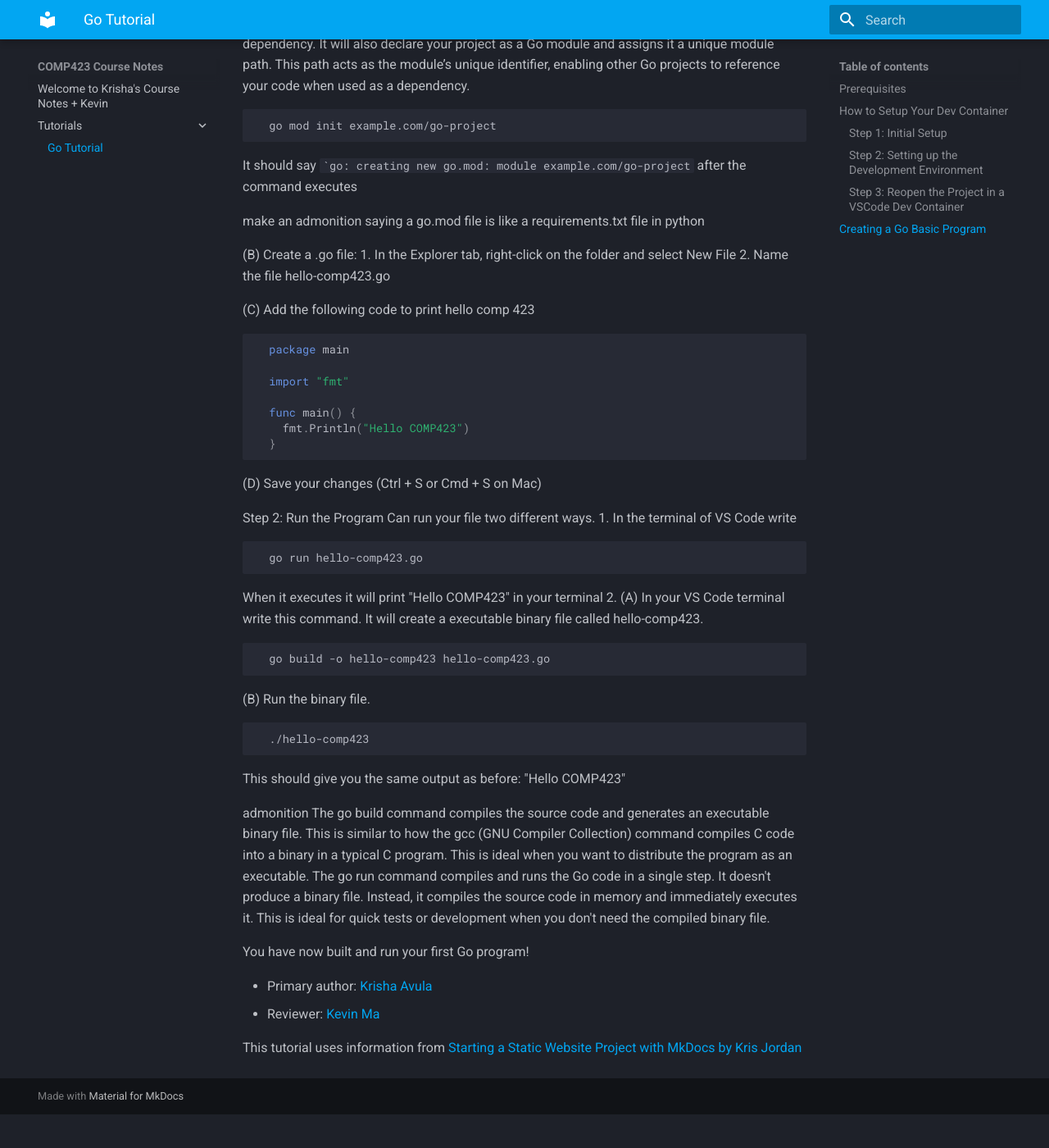
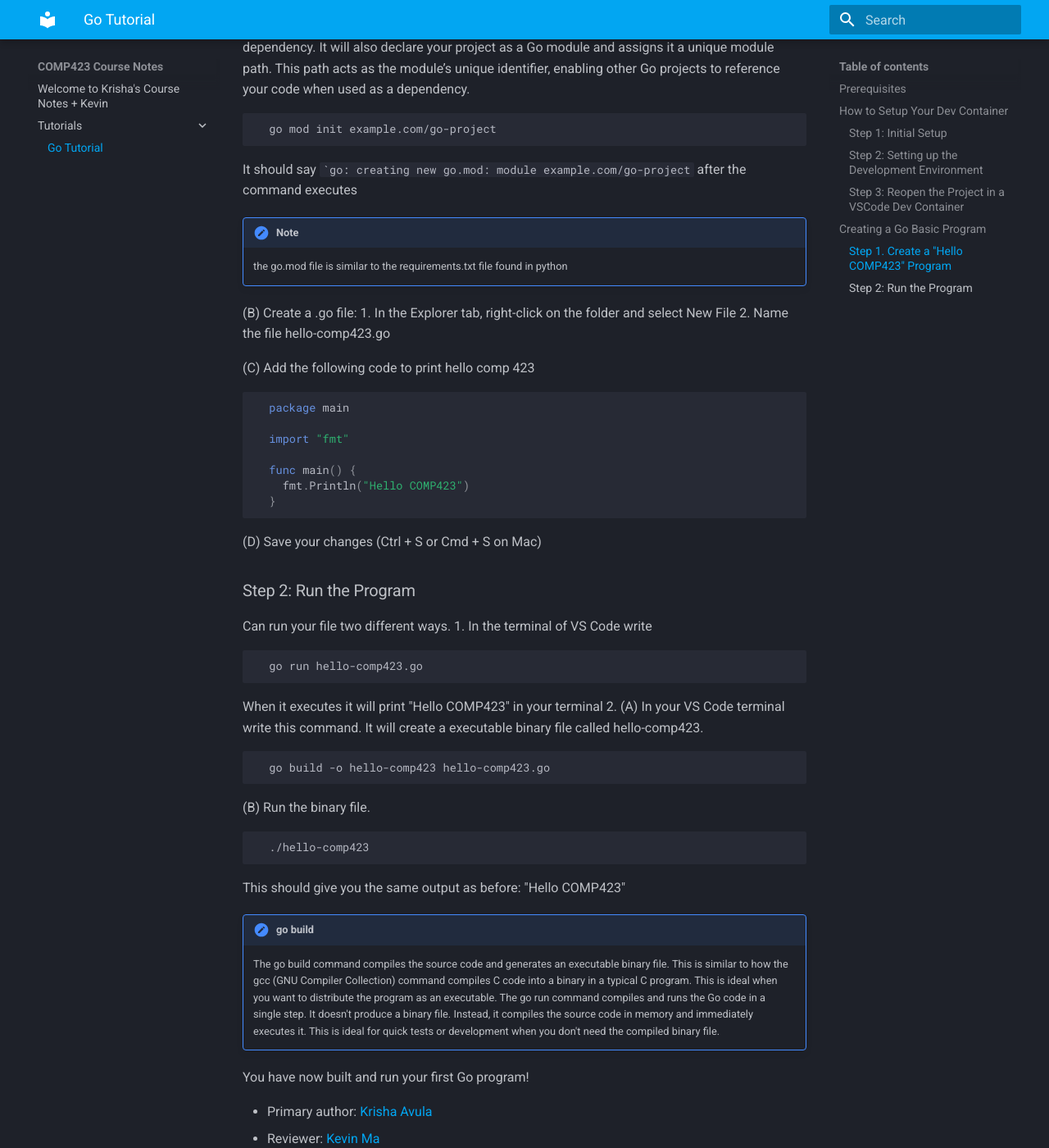
Before and after one commit to krisha188/comp423-course-notes, an MkDocs documentation site: the page built from docs/tutorials/go-setup.md, in a window 1280 px wide and 1400 px high, scrolled down 2918 px. Shown: the whole window at 82% size. Built offline with MkDocs 1.6.1 and Material for MkDocs 9.7.7, drawn with Linux system fonts in a browser that asks for light colours; before the commit the page ends 4277 px from its top, so only the background shows below that; some of the changed text lies outside the part shown.

Commit message:
added admonitions

````diff
--- a/docs/tutorials/go-setup.md
+++ b/docs/tutorials/go-setup.md
@@ -61,7 +61,7 @@ Before completing this tutorial make sure you have:
 
 ### Step 2: Setting up the Development Environment
 
-1.  In VS Code, open the rust-project directory via: File > Open Folder
+1.  In VS Code, open the go-project directory via: File > Open Folder
 
 2.  Install the Dev Containers and Docker Extension for VS Code
 
@@ -76,9 +76,9 @@ Before completing this tutorial make sure you have:
 
     * Name: a descriptive name for your dev container
 
-    * Image: the Docker image to use, in this case, the latest version of a Rust environment. Microsoft maintains a collection of base images for many programming language       environments, but you can also create your own!
+    * Image: the Docker image to use, in this case, the latest version of a Go environment. Microsoft maintains a collection of base images for many programming language       environments, but you can also create your own!
 
-    * Customizations: adds useful configurations to VS Code, Here we are using the rust-analyzer VSCode plugin by the Rust Programming Language Group
+    * Customizations: adds useful configurations to VS Code, Here we are using the Go VSCode plugin
 
   ``` JSON
   {
@@ -109,7 +109,7 @@ Congratulations! You have created your first go dev container.
 
 ## Creating a Go Basic Program
 
-Step 1. Create a "Hello COMP423" Program
+### Step 1. Create a "Hello COMP423" Program
 
 (A) Initialize a Go Module. A go.mod file lists all external dependencies your project requires, along with their specific versions to ensure your project always uses the same version of each dependency. It will also declare your project as a Go module and assigns it a unique module path. This path acts as the module’s unique identifier, enabling other Go projects to reference your code when used as a dependency.
 
@@ -118,7 +118,8 @@ Step 1. Create a "Hello COMP423" Program
 ```
 It should say ```go: creating new go.mod: module example.com/go-project`` after the command executes
 
-make an admonition saying a go.mod file is like a requirements.txt file in python
+!!! note
+    the go.mod file is similar to the requirements.txt file found in python
 
 (B) Create a .go file:
   1. In the Explorer tab, right-click on the folder and select New File
@@ -137,7 +138,7 @@ make an admonition saying a go.mod file is like a requirements.txt file in pytho
 ```
 (D) Save your changes (Ctrl + S or Cmd + S on Mac)
 
-Step 2: Run the Program
+### Step 2: Run the Program
 Can run your file two different ways.
 1.  In the terminal of VS Code write
 
@@ -150,14 +151,15 @@ Can run your file two different ways.
     ``` bash
       go build -o hello-comp423 hello-comp423.go
     ```
+
   (B) Run the binary file.
     ``` bash
       ./hello-comp423
     ```
   This should give you the same output as before: "Hello COMP423"
 
-  admonition
-  The go build command compiles the source code and generates an executable binary file. This is similar to how the gcc (GNU Compiler Collection) command compiles C code into a binary in a typical C program. This is ideal when you want to distribute the program as an executable. The go run command compiles and runs the Go code in a single step. It doesn't produce a binary file. Instead, it compiles the source code in memory and immediately executes it. This is ideal for quick tests or development when you don't need the compiled binary file.
+!!! note "go build"
+    The go build command compiles the source code and generates an executable binary file. This is similar to how the gcc (GNU Compiler Collection) command compiles C code into a binary in a typical C program. This is ideal when you want to distribute the program as an executable. The go run command compiles and runs the Go code in a single step. It doesn't produce a binary file. Instead, it compiles the source code in memory and immediately executes it. This is ideal for quick tests or development when you don't need the compiled binary file.
 
 You have now built and run your first Go program!
 
````
